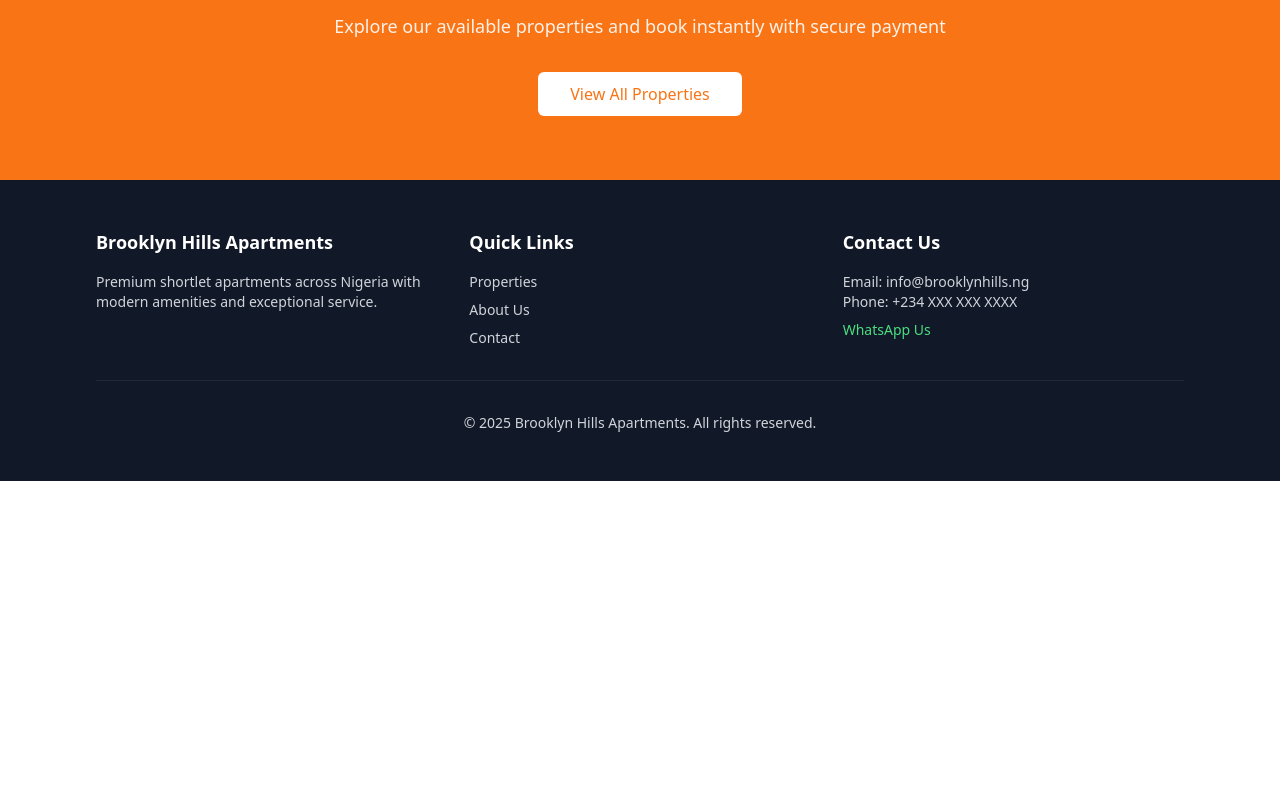
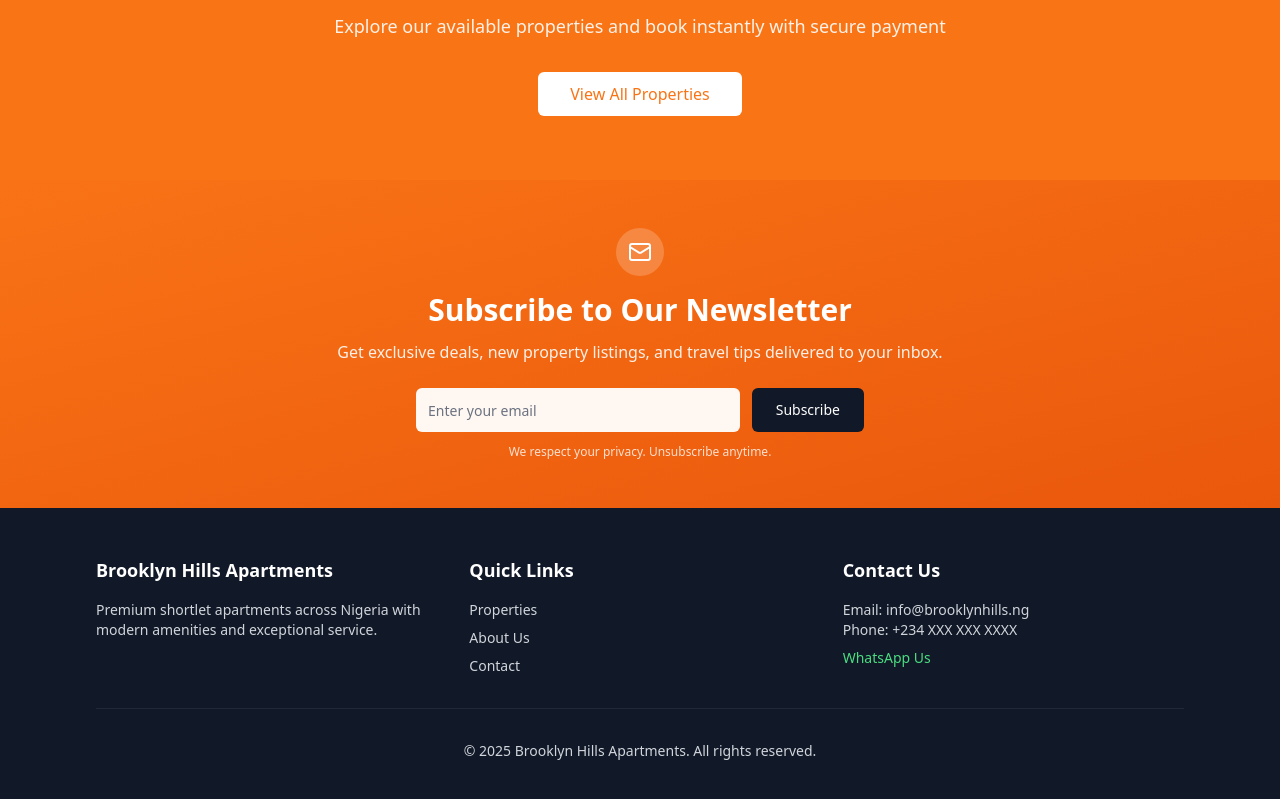
Before and after one commit to yeremillions/Brooklyn-Hills-Apartment, a Next.js app: page / in a window 1280 px wide. Shown: the part 4317-5116 px from the top of the page. Before the commit the page ends 4798 px from the top, so only its background shows below. Built offline with nearby package versions, Linux system fonts and the light colour scheme.

Commit message:
feat: Add newsletter signup form above footer on all public pages except booking flow

```diff
--- a/app/(public)/layout.tsx
+++ b/app/(public)/layout.tsx
@@ -1,15 +1,23 @@
+'use client'
+
+import { usePathname } from 'next/navigation'
 import { PublicHeader } from '@/components/layout/public-header'
 import { PublicFooter } from '@/components/layout/public-footer'
+import { NewsletterSignup } from '@/components/public/newsletter-signup'
 
 export default function PublicLayout({
   children,
 }: {
   children: React.ReactNode
 }) {
+  const pathname = usePathname()
+  const isBookingPage = pathname?.startsWith('/booking')
+
   return (
     <div className="min-h-screen flex flex-col">
       <PublicHeader />
       <main className="flex-1">{children}</main>
+      {!isBookingPage && <NewsletterSignup />}
       <PublicFooter />
     </div>
   )
--- /dev/null
+++ b/components/public/newsletter-signup.tsx
@@ -0,0 +1,81 @@
+'use client'
+
+import { useState } from 'react'
+import { Button } from '@/components/ui/button'
+import { Input } from '@/components/ui/input'
+import { Mail, Check } from 'lucide-react'
+
+export function NewsletterSignup() {
+  const [email, setEmail] = useState('')
+  const [isSubscribed, setIsSubscribed] = useState(false)
+  const [isLoading, setIsLoading] = useState(false)
+
+  const handleSubmit = async (e: React.FormEvent) => {
+    e.preventDefault()
+    if (!email) return
+
+    setIsLoading(true)
+    // Simulate API call
+    setTimeout(() => {
+      setIsSubscribed(true)
+      setIsLoading(false)
+      setEmail('')
+    }, 1000)
+  }
+
+  return (
+    <section className="py-12 px-4 md:px-8 bg-gradient-to-br from-orange-500 to-orange-600">
+      <div className="container mx-auto max-w-4xl">
+        <div className="text-center text-white">
+          <div className="flex justify-center mb-4">
+            <div className="bg-white/20 rounded-full p-3">
+              <Mail className="h-6 w-6 text-white" />
+            </div>
+          </div>
+          <h2 className="text-2xl md:text-3xl font-bold mb-3">
+            Subscribe to Our Newsletter
+          </h2>
+          <p className="text-base mb-6 text-white/90 max-w-2xl mx-auto">
+            Get exclusive deals, new property listings, and travel tips delivered to your inbox.
+          </p>
+
+          {isSubscribed ? (
+            <div className="bg-white/20 backdrop-blur-sm rounded-lg p-5 max-w-md mx-auto">
+              <div className="flex items-center justify-center gap-2 text-white">
+                <Check className="h-5 w-5" />
+                <p className="font-semibold">Successfully subscribed!</p>
+              </div>
+              <p className="text-white/90 text-sm mt-2">
+                Check your email for confirmation.
+              </p>
+            </div>
+          ) : (
+            <form onSubmit={handleSubmit} className="max-w-md mx-auto">
+              <div className="flex flex-col sm:flex-row gap-3">
+                <Input
+                  type="email"
+                  placeholder="Enter your email"
+                  value={email}
+                  onChange={(e) => setEmail(e.target.value)}
+                  required
+                  className="flex-1 h-11 bg-white/95 backdrop-blur-sm border-0 text-gray-900 placeholder:text-gray-500"
+                />
+                <Button
+                  type="submit"
+                  size="lg"
+                  disabled={isLoading}
+                  className="h-11 px-6 bg-gray-900 hover:bg-gray-800 text-white border-0"
+                >
+                  {isLoading ? 'Subscribing...' : 'Subscribe'}
+                </Button>
+              </div>
+              <p className="text-white/80 text-xs mt-3">
+                We respect your privacy. Unsubscribe anytime.
+              </p>
+            </form>
+          )}
+        </div>
+      </div>
+    </section>
+  )
+}
```
